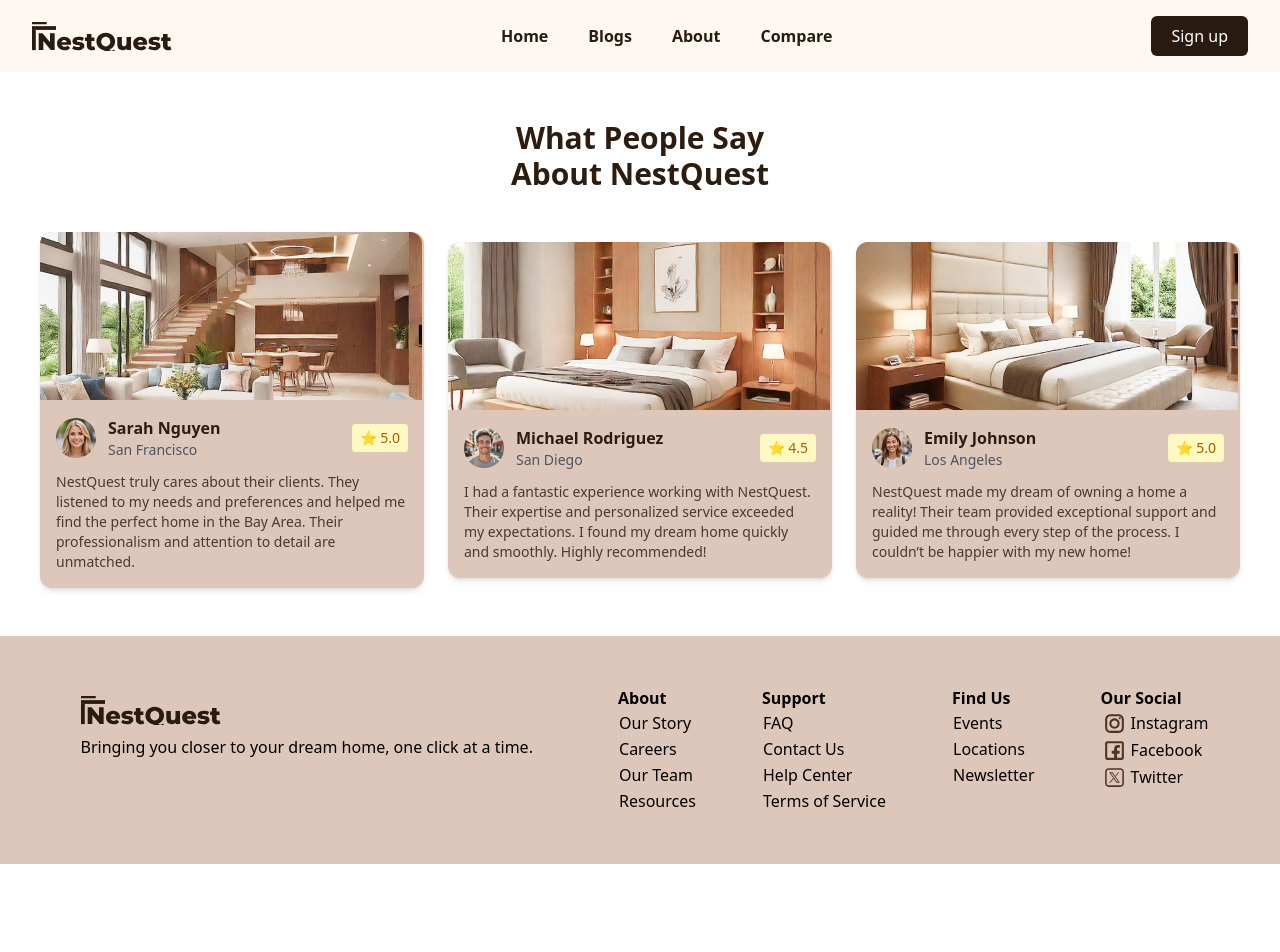
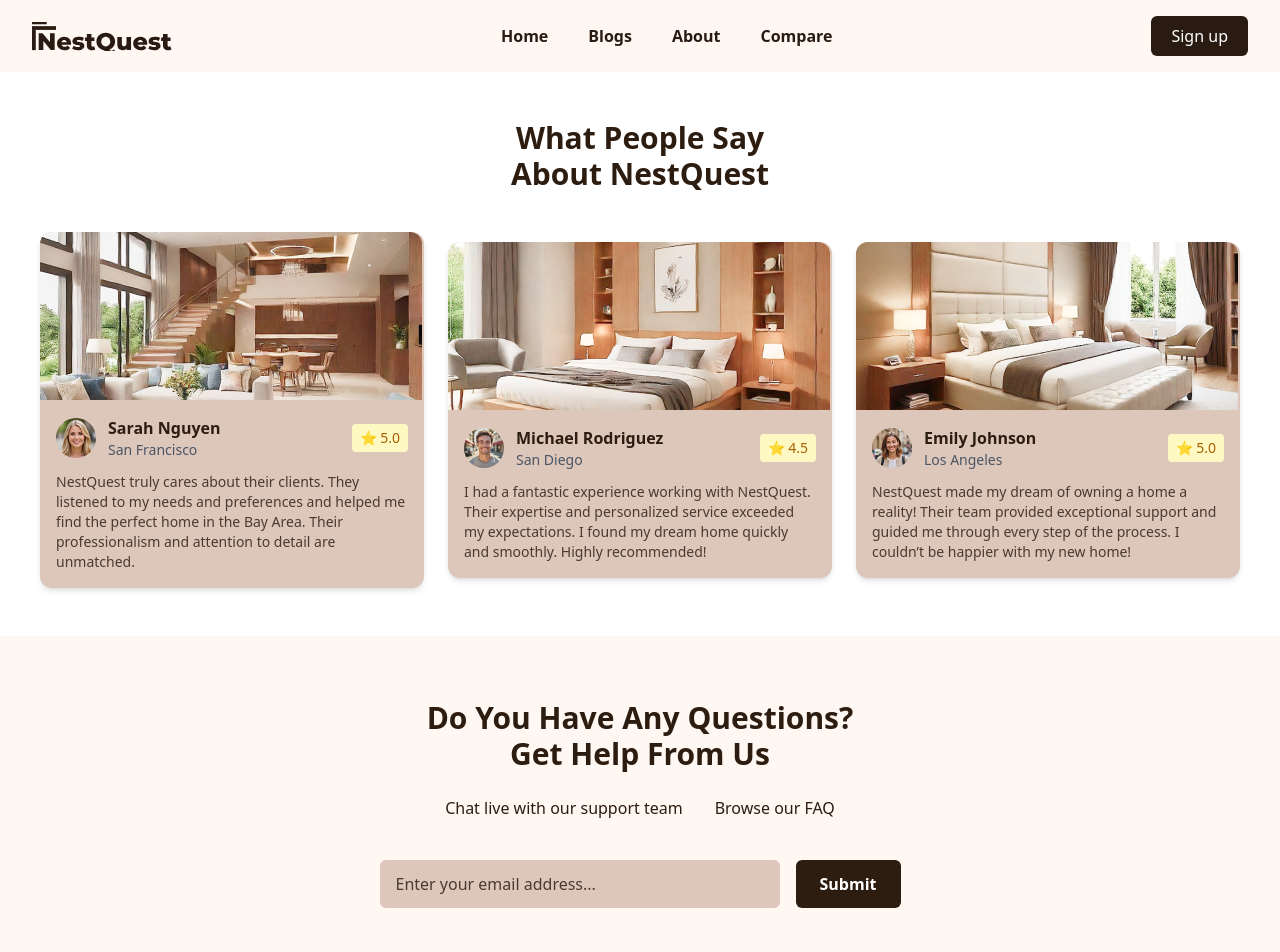
Before and after one commit to ashrith-07/NestQuest, a Next.js app: page /blogs in a window 1280 px wide. Shown: the top 952 px of the page. Before the commit the page ends 864 px from the top, so only its background shows below. Built offline with nearby package versions, Linux system fonts and the light colour scheme.

Commit message:
blog page completion

```diff
--- a/app/blogs/page.jsx
+++ b/app/blogs/page.jsx
@@ -66,6 +66,36 @@ const page = () => {
           </div>
         </div>
       </div>
+      <div className="bg-[#FEF7F2] py-16 px-6 text-center">
+        <h2 className="text-2xl md:text-3xl font-bold text-[#2D1C10] mb-6">
+          Do You Have Any Questions?<br />
+          <span className="block">Get Help From Us</span>
+        </h2>
+
+        <div className="flex flex-col md:flex-row justify-center items-center gap-8 mb-10">
+          <p className="text-[#2D1C10] font-medium">
+            Chat live with our support team
+          </p>
+          <p className="text-[#2D1C10] font-medium">
+            Browse our FAQ
+          </p>
+        </div>
+
+        {/* Email Input Section */}
+        <div className="flex flex-col sm:flex-row justify-center items-center gap-4">
+          <input
+            type="text"
+            placeholder="Enter your email address..."
+            className="bg-[#DDC7BB] text-[#2D1C10] placeholder-[#4B3A2F] px-4 py-3 rounded-md w-[300px] sm:w-[400px] outline-none"
+          />
+          <button className="bg-[#2D1C10] text-white px-6 py-3 rounded-md font-semibold hover:bg-[#1c120a] transition">
+            Submit
+          </button>
+        </div>
+      </div>
+      <br/>
+      <br/>
+      <br/>
       <Footer />
     </div>
   )
```
